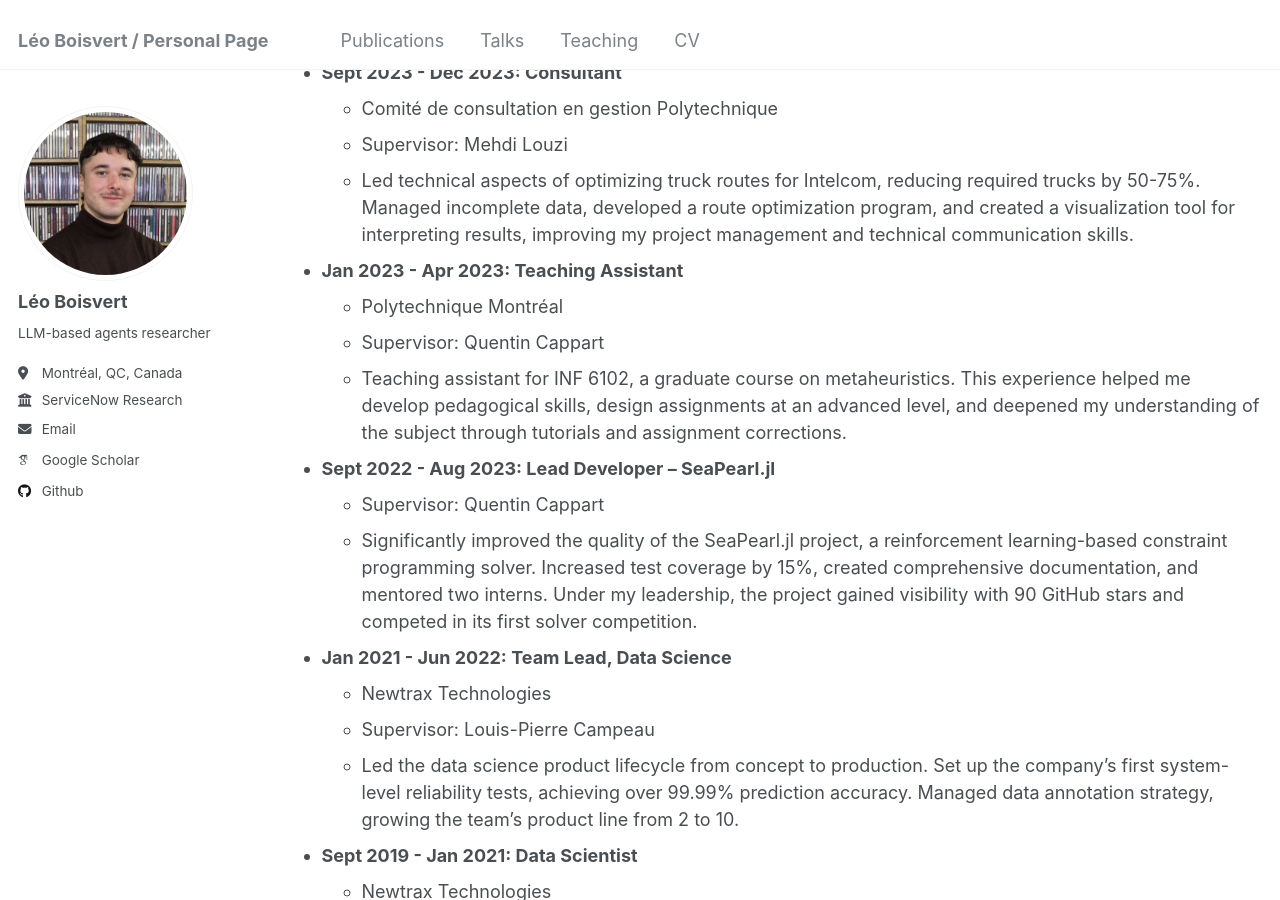
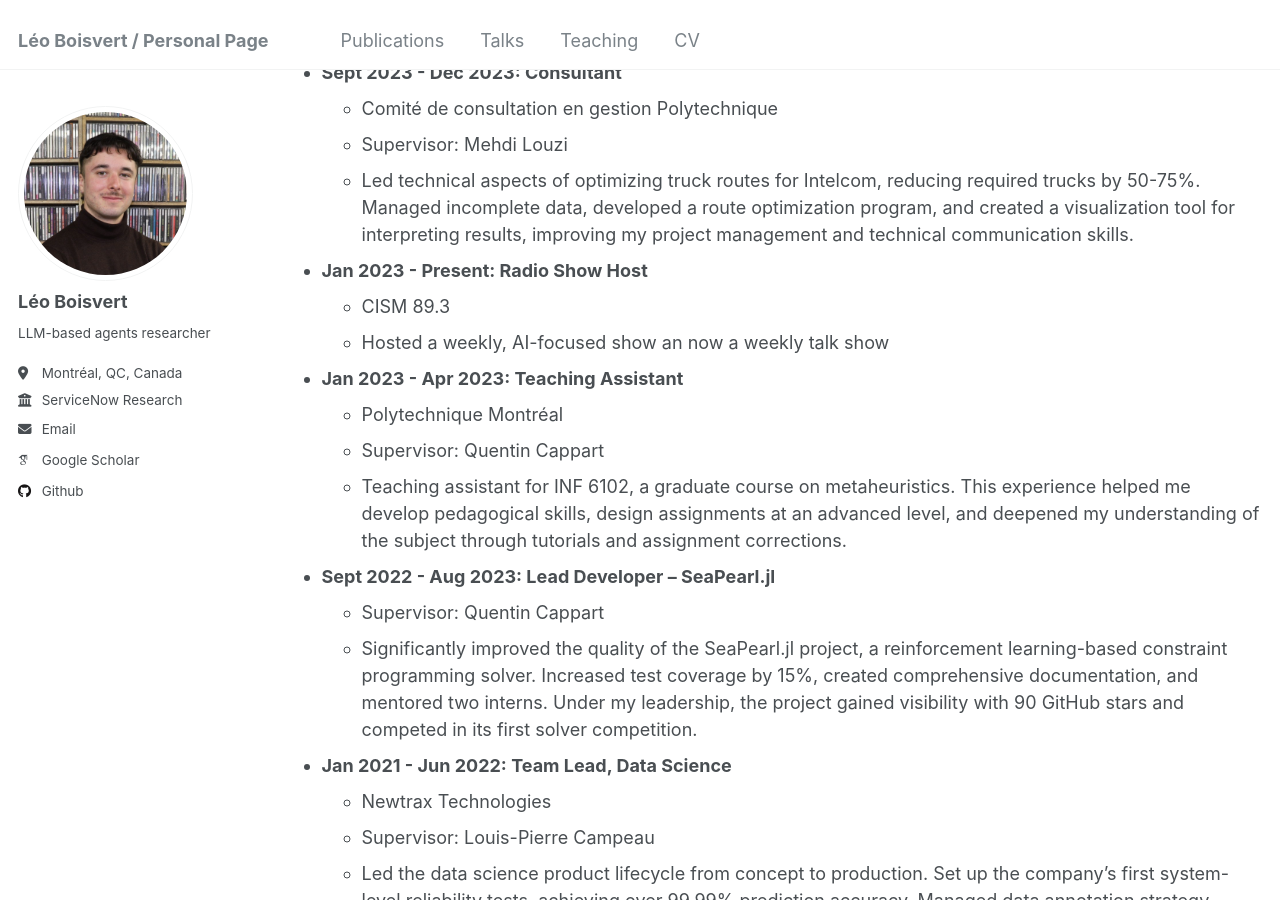
Before and after one commit to jardinetsouffleton/jardinetsouffleton.github.io, a Jekyll site: the page built from _pages/cv.md, in a window 1280 px wide and 900 px high, scrolled down 760 px. Built offline with Jekyll 4.4.1, drawn with Linux system fonts in a browser that asks for light colours; some web fonts are replaced.

Commit message:
add radio show hosting

```diff
--- a/_pages/cv.md
+++ b/_pages/cv.md
@@ -31,6 +31,10 @@ Work experience
   * Comité de consultation en gestion Polytechnique
   * Supervisor: Mehdi Louzi
   * Led technical aspects of optimizing truck routes for Intelcom, reducing required trucks by 50-75%. Managed incomplete data, developed a route optimization program, and created a visualization tool for interpreting results, improving my project management and technical communication skills.
+
+* **Jan 2023 - Present: Radio Show Host**
+  * CISM 89.3
+  * Hosted a weekly, AI-focused show an now a weekly talk show
 
 * **Jan 2023 - Apr 2023: Teaching Assistant**
   * Polytechnique Montréal
```
